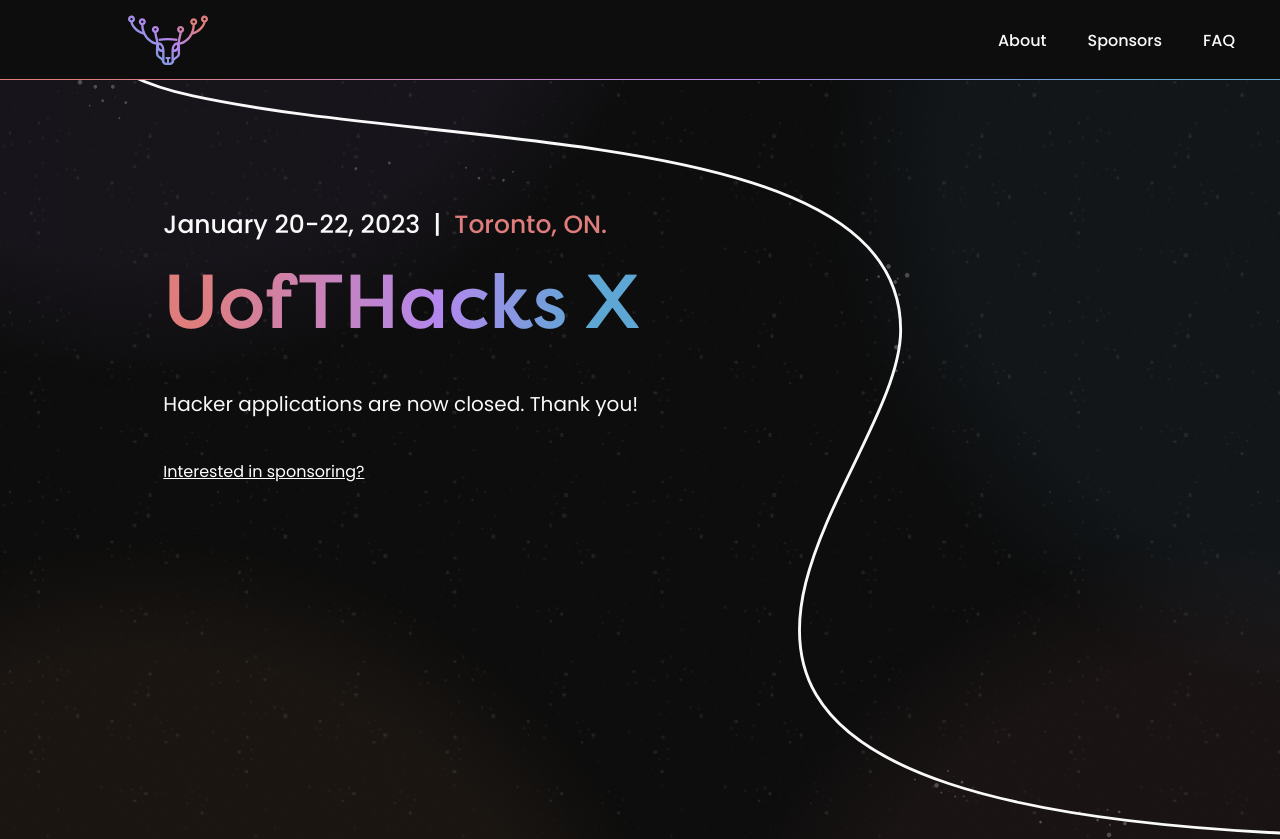
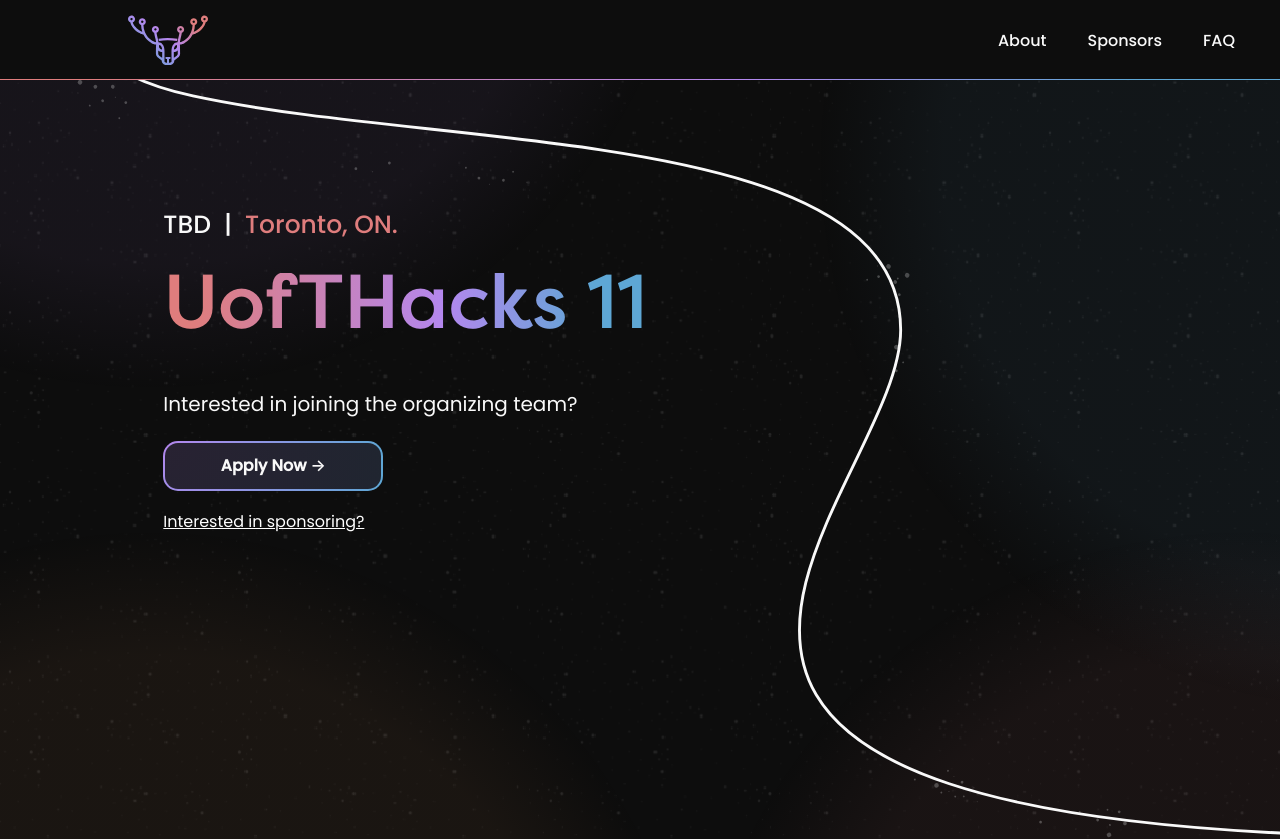
Before and after one commit to UofTHacks-Official/site-x, a Next.js app: page / in a window 1280 px wide. Shown: the top 839 px of the page. Built offline with nearby package versions, Linux system fonts and the light colour scheme.

Commit message:
Added apply to the exec team button

```diff
--- a/components/atoms/Button.jsx
+++ b/components/atoms/Button.jsx
@@ -61,6 +61,7 @@ export const ApplyButton = (props) => {
   }));
 
   return (
-    <StyledApply href="https://apply.uofthacks.com/">Apply Now →</StyledApply>
+    // <StyledApply href="https://apply.uofthacks.com/">Apply Now →</StyledApply>
+    <StyledApply href="/apply">Apply Now →</StyledApply>
   );
 };
--- a/components/sections/Hero.jsx
+++ b/components/sections/Hero.jsx
@@ -14,15 +14,16 @@ export const Hero = (props) => {
   return(
     <Wrapper>
       <Subtitle>
-        January 20-22, 2023&nbsp;&nbsp;|
+        TBD&nbsp;&nbsp;|
         <span
           style={{'color': '#DF7D7D'}}
         >
         &nbsp;&nbsp;Toronto, ON.
         </span>
       </Subtitle>
-      <DisplayText>UofTHacks X</DisplayText>
-      <Body size="large">Hacker applications are now closed. Thank you!<span style ={{fontSize: "1rem"}}></span></Body>
+      <DisplayText>UofTHacks 11</DisplayText>
+      <Body size="large">Interested in joining the organizing team?<span style ={{fontSize: "1rem"}}></span></Body>
+      <ApplyButton/>
       <Body><a href='mailto:sponsors@uofthacks.com' style={{color: "#ffff", "textDecoration": "underline"}}>Interested in sponsoring?</a></Body>
     </Wrapper>
   )
--- a/pages/_app.jsx
+++ b/pages/_app.jsx
@@ -6,7 +6,7 @@ function MyApp({ Component, pageProps }) {
   return (
     <>
       <Head>
-        <title>UofTHacks X</title>
+        <title>UofTHacks 11</title>
       </Head>
       <Component {...pageProps} />
     </>
--- a/pages/_document.jsx
+++ b/pages/_document.jsx
@@ -14,14 +14,14 @@ export default class Document extends NextDocument {
         <Head>
           <meta charSet="UTF-8" />
           <link rel="manifest" href="/site.webmanifest" />
-          <meta name="title" content="UofTHacks X" />
+          <meta name="title" content="UofTHacks 11" />
           <meta
             name="description"
             content="Join 500+ hackers for a great weekend of learning, building, and networking at University of Toronto's largest annual hackathon 💻"
           />
           <meta property="og:type" content="website" />
           <meta property="og:url" content="https://www.uofthacks.com/" />
-          <meta property="og:title" content="UofTHacks X" />
+          <meta property="og:title" content="UofTHacks 11" />
           <meta
             property="og:description"
             content="Join 500+ hackers for a great weekend of learning, building, and networking at University of Toronto's largest annual hackathon 💻"
@@ -32,7 +32,7 @@ export default class Document extends NextDocument {
           />
           <meta property="twitter:card" content="summary_large_image" />
           <meta property="twitter:url" content="https://www.uofthacks.com/" />
-          <meta property="twitter:title" content="UofTHacks X" />
+          <meta property="twitter:title" content="UofTHacks 11" />
           <meta
             property="twitter:description"
             content="Join 500+ hackers for a great weekend of learning, building, and networking at University of Toronto's largest annual hackathon 💻"
--- a/pages/index.jsx
+++ b/pages/index.jsx
@@ -11,7 +11,7 @@ import Stats from '@components/sections/Stats';
 export default function Home() {
   return (
     <>
-    <title>UofTHacks X</title>
+    <title>UofTHacks 11</title>
     <meta charSet="UTF-8" />
           <meta httpEquiv="X-UA-Compatible" content="IE=edge" />
           <meta
@@ -19,15 +19,15 @@ export default function Home() {
             content="width=device-width, initial-scale=1.0"
           />
           <link rel="manifest" href="/site.webmanifest" />
-          <title>UofTHacks X</title>
-          <meta name="title" content="UofTHacks X" />
+          <title>UofTHacks 11</title>
+          <meta name="title" content="UofTHacks 11" />
           <meta
             name="description"
             content="Join 500+ hackers for a great weekend of learning, building, and networking at University of Toronto's largest annual hackathon 💻"
           />
           <meta property="og:type" content="website" />
           <meta property="og:url" content="https://www.uofthacks.com/" />
-          <meta property="og:title" content="UofTHacks X Application" />
+          <meta property="og:title" content="UofTHacks 11 Application" />
           <meta
             property="og:description"
             content="Join 500+ hackers for a great weekend of learning, building, and networking at University of Toronto's largest annual hackathon 💻"
@@ -38,7 +38,7 @@ export default function Home() {
           />
           <meta property="twitter:card" content="summary_large_image" />
           <meta property="twitter:url" content="https://www.uofthacks.com/" />
-          <meta property="twitter:title" content="UofTHacks X" />
+          <meta property="twitter:title" content="UofTHacks 11" />
           <meta
             property="twitter:description"
             content="Join 500+ hackers for a great weekend of learning, building, and networking at University of Toronto's largest annual hackathon 💻"
```
Also changed, not shown: pages/apply.jsx (added, +11 -0 lines), 1 other file (tests, documents, lock files or other folders).
